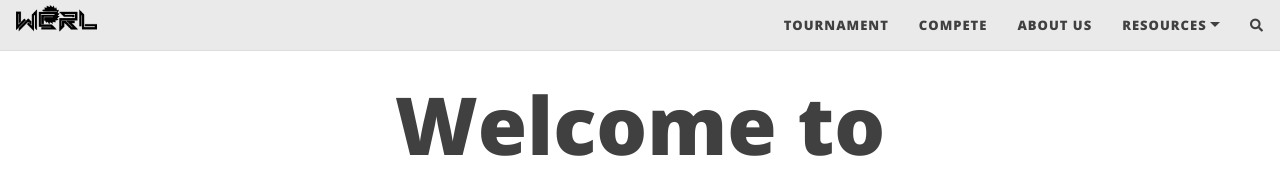
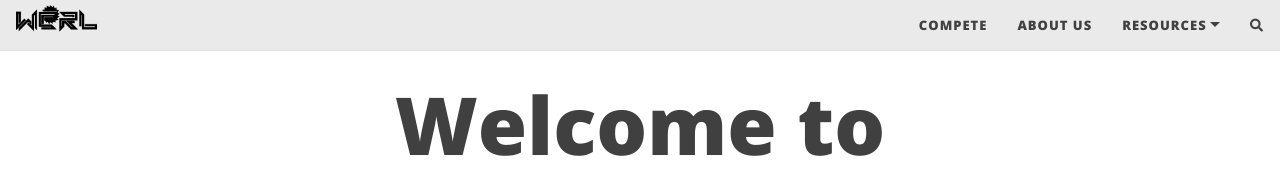
Before and after one commit to wcrl/wcrl.github.io, a Jekyll site: the page built from index.md, in a window 1280 px wide. Shown: the top 183 px of the page. Built offline with Jekyll 4.4.1, drawn with Linux system fonts in a browser that asks for light colours; nearby versions of some CDN libraries; comment, search, counter and statistics services are not loaded.

Commit message:
Update nav.yml

```diff
--- a/_data/nav.yml
+++ b/_data/nav.yml
@@ -1,5 +1,4 @@
 navbar:
-  Tournament: "tournament"
   Compete: "compete"
   About Us: "aboutus"
   Resources:
```
